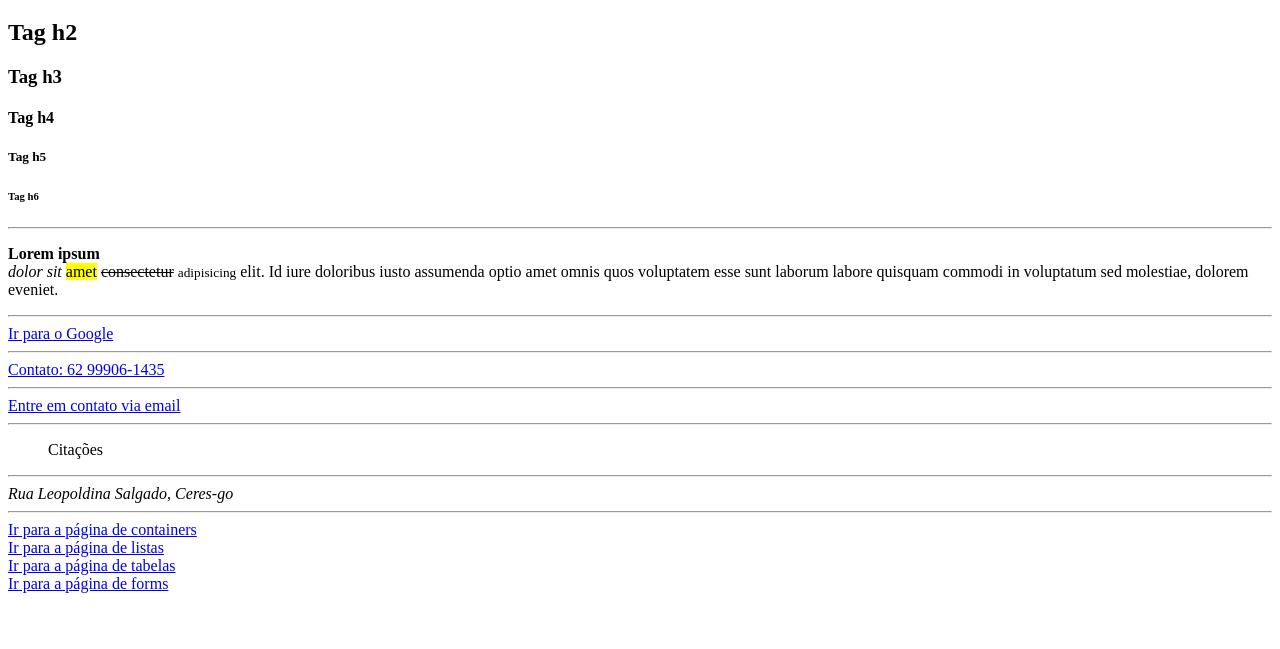
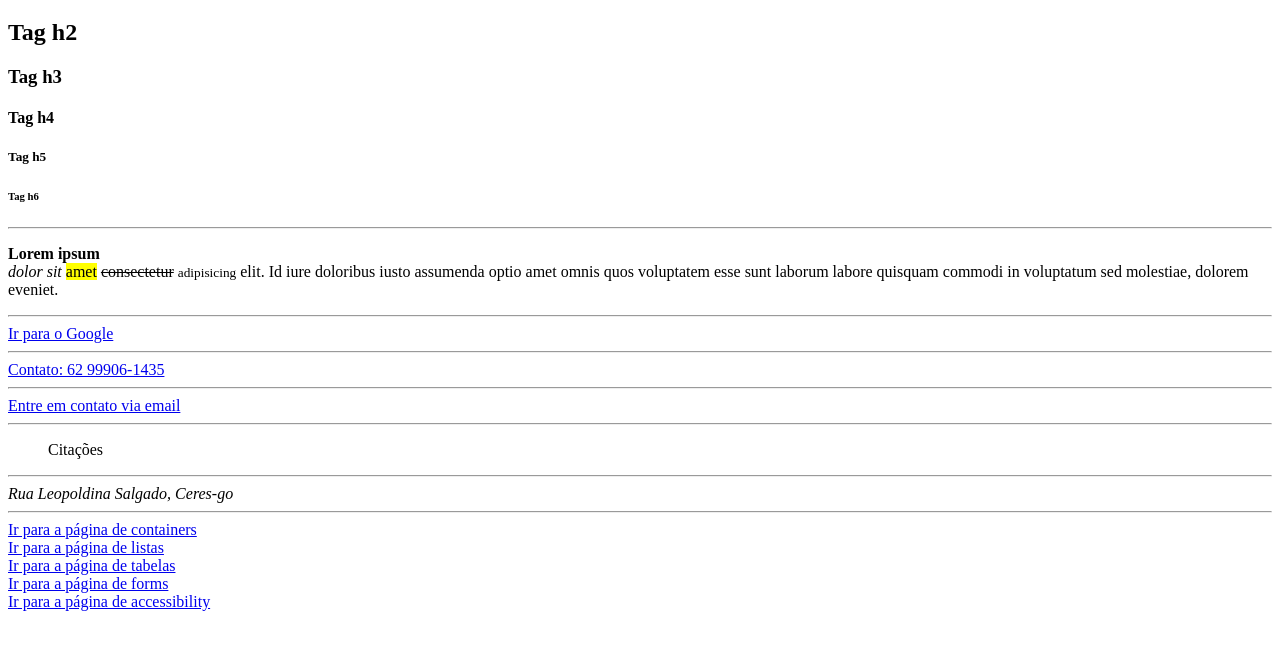
Before and after one commit to tcesarFE/FrontEnd-EBAC, a plain HTML site: page index.html in a window 1280 px wide. Shown: the part 61-710 px from the top of the page. Drawn offline with Linux system fonts and the light colour scheme.

Commit message:
Adicionado documento accessibility.html e adicionado link para o documento referido no index.html

```diff
--- a/index.html
+++ b/index.html
@@ -32,6 +32,7 @@
     <a href="./containers.html">Ir para a página de containers</a><br/>
     <a href="./listas.html">Ir para a página de listas</a><br/>
     <a href="./tebelas.html">Ir para a página de tabelas</a><br/>
-    <a href="./forms.html"> Ir para a página de forms</a>
+    <a href="./forms.html">Ir para a página de forms</a><br/>
+    <a href="./accessibility.html">Ir para a página de accessibility</a>
 </body>
 </html>
```
Also changed, not shown: accessibility.html (added, +11 -0 lines).
